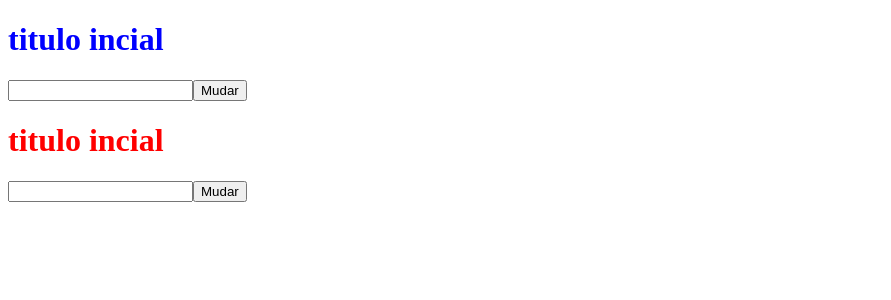
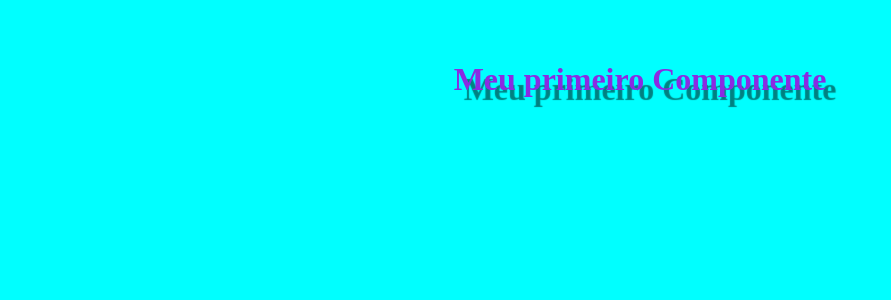
Before and after one commit to PeterAires/React, a React (Vite) app in the folder projeto1/: page / in a window 1280 px wide. Shown: the top 300 px of the page, without its empty margins (0-891 px from the left). Built offline with nearby package versions, Linux system fonts and the light colour scheme.

Commit message:
Estudando React

```diff
--- a/projeto1/src/App.jsx
+++ b/projeto1/src/App.jsx
@@ -1,10 +1,15 @@
-import Titulo from "./Titulo"
+import './App.css'
+import './index.css'
+import HelloWorld from './components/HelloWorld'
+import SayMyName from './components/SayMyName'
+import Pessoas from './components/Pessoas'
 
 function App(){
   return (
-    <div>
-      <Titulo cor='blue'/>
-      <Titulo cor='red'/>
+    <div className="App">
+      <p>
+      <HelloWorld/>
+      </p>
     </div>
   )
 }
--- a/projeto1/src/Titulo.jsx
+++ /dev/null
@@ -1,19 +0,0 @@
-import { useState } from "react"
-function Titulo({cor}){
-    const [texto, setTexto] = useState('titulo incial')
-    const [inputText, setInputText] = useState('');
-
-    function clicou(){
-        setTexto(inputText);
-    }
-    return (
-        <div>
-            <h1 style={{ color:cor }}>{texto}</h1>
-            <input value={inputText} onChange={(e)=>{setInputText(e.target.value)}} type="text" />
-            <button onClick={clicou}>Mudar</button>
-
-        </div>
-    )
-}
-
-export default Titulo
--- /dev/null
+++ b/projeto1/src/components/HelloWorld.jsx
@@ -0,0 +1,10 @@
+import styles from './HelloWorld.module.css'
+
+function HelloWorld(){
+    return(
+        <div className={styles.HelloWorldContainer}>
+            <h1>Meu primeiro Componente</h1>
+        </div>
+    )
+}
+export default HelloWorld
--- /dev/null
+++ b/projeto1/src/components/HelloWorld.module.css
@@ -0,0 +1,4 @@
+.HelloWorldContainer{
+    color: blueviolet;
+    text-shadow: 10px 10px 1px rgba(0, 0, 0, 0.493);
+}
--- /dev/null
+++ b/projeto1/src/components/Pessoas.jsx
@@ -0,0 +1,11 @@
+function Pessoas({nome, idade, profissao, foto}){
+return(
+    <>
+    <img src={foto} alt={nome} />
+    <h2>nome {nome}</h2>
+    <p>idade: {idade}</p>
+    <p> profissao {profissao}</p>
+    </>
+)
+}
+export default Pessoas
--- /dev/null
+++ b/projeto1/src/components/SayMyName.jsx
@@ -0,0 +1,8 @@
+function SayMyName(props){
+return(
+    <>
+    <p>fala ai {props.nome}, suave</p>
+    </>
+)
+}
+export default SayMyName
--- a/projeto1/src/index.css
+++ b/projeto1/src/index.css
@@ -1,68 +1,2 @@
-:root {
-  font-family: Inter, system-ui, Avenir, Helvetica, Arial, sans-serif;
-  line-height: 1.5;
-  font-weight: 400;
-
-  color-scheme: light dark;
-  color: rgba(255, 255, 255, 0.87);
-  background-color: #cc4545;
-
-  font-synthesis: none;
-  text-rendering: optimizeLegibility;
-  -webkit-font-smoothing: antialiased;
-  -moz-osx-font-smoothing: grayscale;
-}
-
-a {
-  font-weight: 500;
-  color: #646cff;
-  text-decoration: inherit;
-}
-a:hover {
-  color: #535bf2;
-}
-
-body {
-  margin: 0;
-  display: flex;
-  place-items: center;
-  min-width: 320px;
-  min-height: 100vh;
-}
-
-h1 {
-  font-size: 3.2em;
-  line-height: 1.1;
-}
-
-button {
-  border-radius: 8px;
-  border: 1px solid transparent;
-  padding: 0.6em 1.2em;
-  font-size: 1em;
-  font-weight: 500;
-  font-family: inherit;
-  background-color: #1a1a1a;
-  cursor: pointer;
-  transition: border-color 0.25s;
-}
-button:hover {
-  border-color: #646cff;
-}
-button:focus,
-button:focus-visible {
-  outline: 4px auto -webkit-focus-ring-color;
-}
-
-@media (prefers-color-scheme: light) {
-  :root {
-    color: #213547;
-    background-color: #ffffff;
-  }
-  a:hover {
-    color: #747bff;
-  }
-  button {
-    background-color: #f9f9f9;
-  }
-}
+body{background-color: aqua;}
+h2{color: blue; text-shadow: 3px 3px 1px rgba(0, 0, 0, 0.616);}
```
